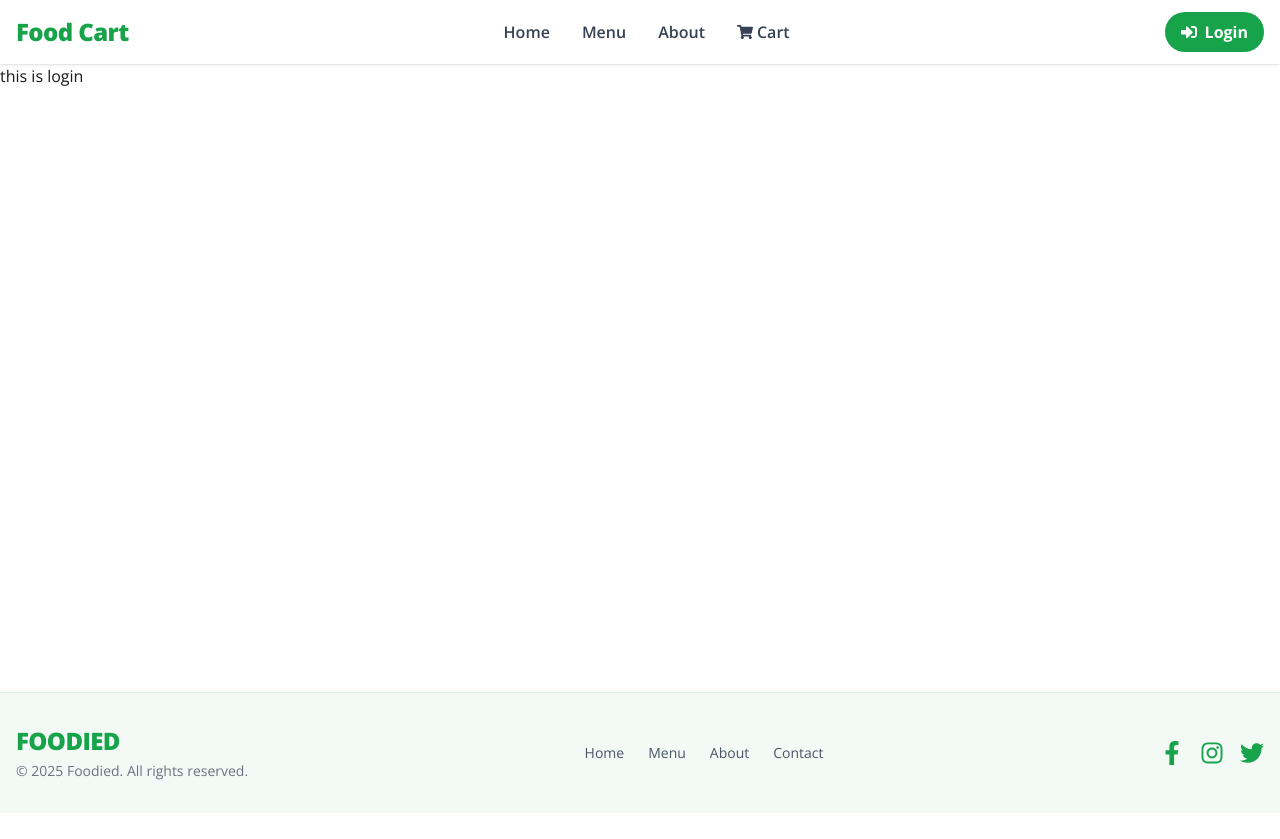
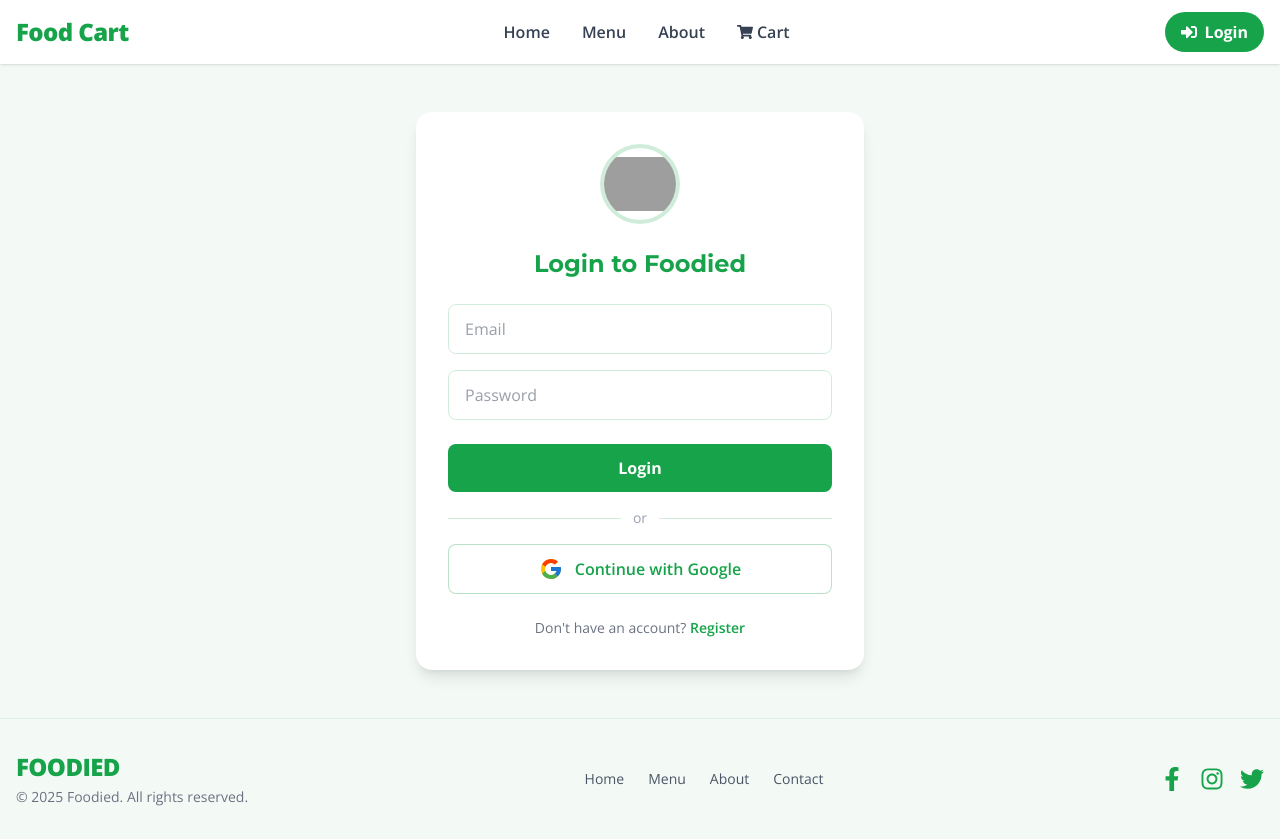
Before and after one commit to tanmayislam2006/foodcart-client, a React (Vite) app: page /login in a window 1280 px wide. Before the commit the page ends 813 px from the top, so only its background shows below. Built offline with nearby package versions, Linux system fonts and the light colour scheme; no server answers; grey boxes are pictures that could not be loaded.

Commit message:
feat: enhance Login component with Google authentication and improve PrivateRouter logic

```diff
--- a/src/Components/Footer/Footer.jsx
+++ b/src/Components/Footer/Footer.jsx
@@ -3,7 +3,7 @@ import { FaFacebookF, FaInstagram, FaTwitter } from 'react-icons/fa';
 
 const Footer = () => {
     return (
-        <footer className="bg-primary/5 border-t border-primary/10 mt-12">
+        <footer className="bg-primary/5 border-t border-primary/10">
             <div className="max-w-7xl mx-auto px-4 py-8 flex flex-col md:flex-row justify-between items-center gap-4">
                 {/* Brand & Copyright */}
                 <div className="text-center md:text-left">
--- a/src/Pages/Login/Login.jsx
+++ b/src/Pages/Login/Login.jsx
@@ -1,11 +1,66 @@
-import React from 'react';
+import React, { use } from "react";
+import Logo from "../../assets/food-cart.png";
+import { FcGoogle } from "react-icons/fc";
+import FoodCartContext from "../../Context/FoodCartContext";
 
 const Login = () => {
-    return (
-        <div>
-                this is  login
+  const { googleLogin } = use(FoodCartContext);
+  const handleGoogleLogin = () => {
+    googleLogin()
+      .then((res) => console.log(res.user))
+      .then((err) => console.log(err));
+  };
+  return (
+    <section className="w-full min-h-[70vh] flex items-center justify-center bg-primary/5 py-12 px-4">
+      <div className="max-w-md w-full bg-white rounded-2xl shadow-lg p-8 flex flex-col items-center">
+        <img
+          src={Logo}
+          alt="Food Cart Logo"
+          className="w-20 h-20 mb-6 rounded-full border-4 border-primary/20 bg-white object-contain"
+        />
+        <h2 className="text-2xl font-bold text-primary mb-6">
+          Login to Foodied
+        </h2>
+        <form className="w-full flex flex-col gap-4">
+          <input
+            type="email"
+            placeholder="Email"
+            className="w-full px-4 py-3 rounded-lg border border-primary/20 focus:outline-none focus:border-primary text-gray-700"
+            required
+          />
+          <input
+            type="password"
+            placeholder="Password"
+            className="w-full px-4 py-3 rounded-lg border border-primary/20 focus:outline-none focus:border-primary text-gray-700"
+            required
+          />
+          <button
+            type="submit"
+            className="w-full bg-primary cursor-pointer text-white font-bold py-3 rounded-lg mt-2"
+          >
+            Login
+          </button>
+        </form>
+        <div className="my-4 w-full flex items-center">
+          <div className="flex-1 h-px bg-primary/20"></div>
+          <span className="mx-3 text-gray-400 text-sm">or</span>
+          <div className="flex-1 h-px bg-primary/20"></div>
         </div>
-    );
+        <button
+        onClick={handleGoogleLogin}
+        className="w-full cursor-pointer flex items-center justify-center gap-3 border border-primary/30 py-3 rounded-lg font-semibold text-primary bg-white">
+          <FcGoogle className="text-2xl" />
+          Continue with Google
+        </button>
+        <p className="mt-6 text-gray-500 text-sm">
+          Don't have an account?{" "}
+          <a href="/register" className="text-primary font-semibold">
+            Register
+          </a>
+        </p>
+      </div>
+    </section>
+  );
 };
 
 export default Login;
--- a/src/Router/PrivateRouter.jsx
+++ b/src/Router/PrivateRouter.jsx
@@ -1,8 +1,18 @@
-import React from "react";
+import React, { use } from "react";
+import FoodCartContext from "../Context/FoodCartContext";
+import { Navigate, useLocation } from "react-router";
 
 const PrivateRouter = ({ children }) => {
+  const {firebaseUser,loading}=use(FoodCartContext)
+  const location =useLocation()
+  if(loading){
+   return <h1 className="text-center">Data is Loading</h1>
+  }
+  if(!firebaseUser){
+    <Navigate to={'/login'} state={location.pathname}/>
 
   return { children };
 };
+}
 
 export default PrivateRouter;
```
